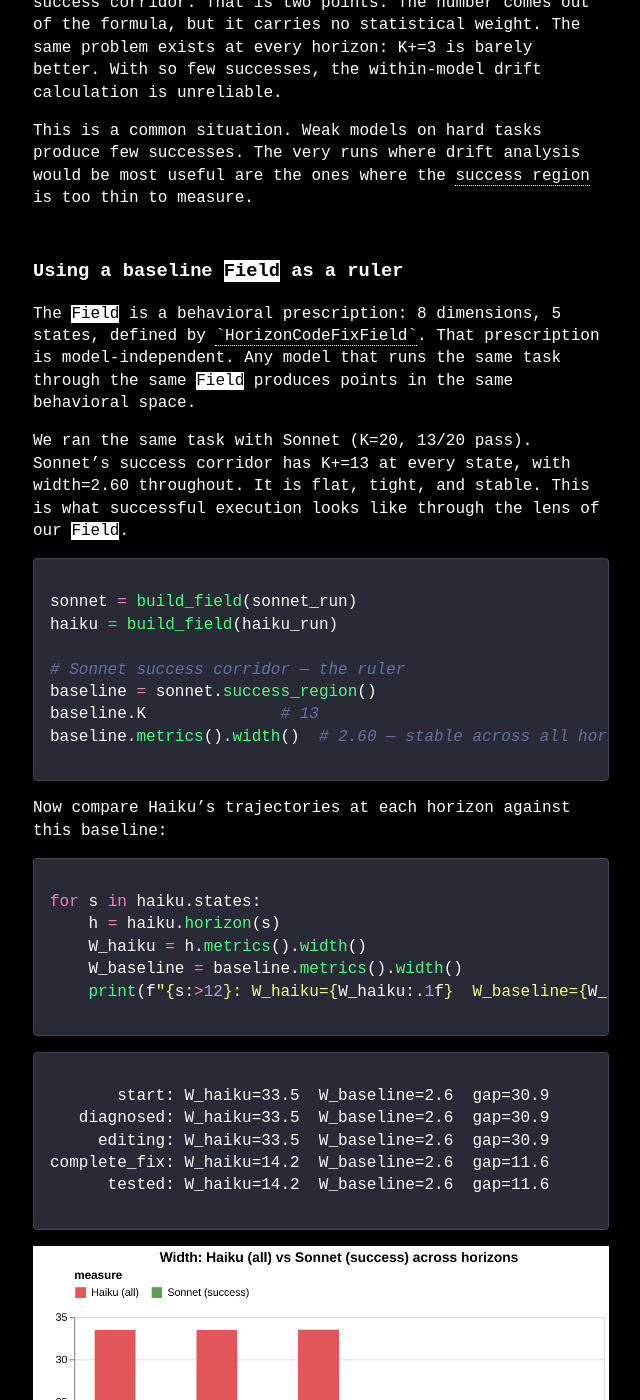
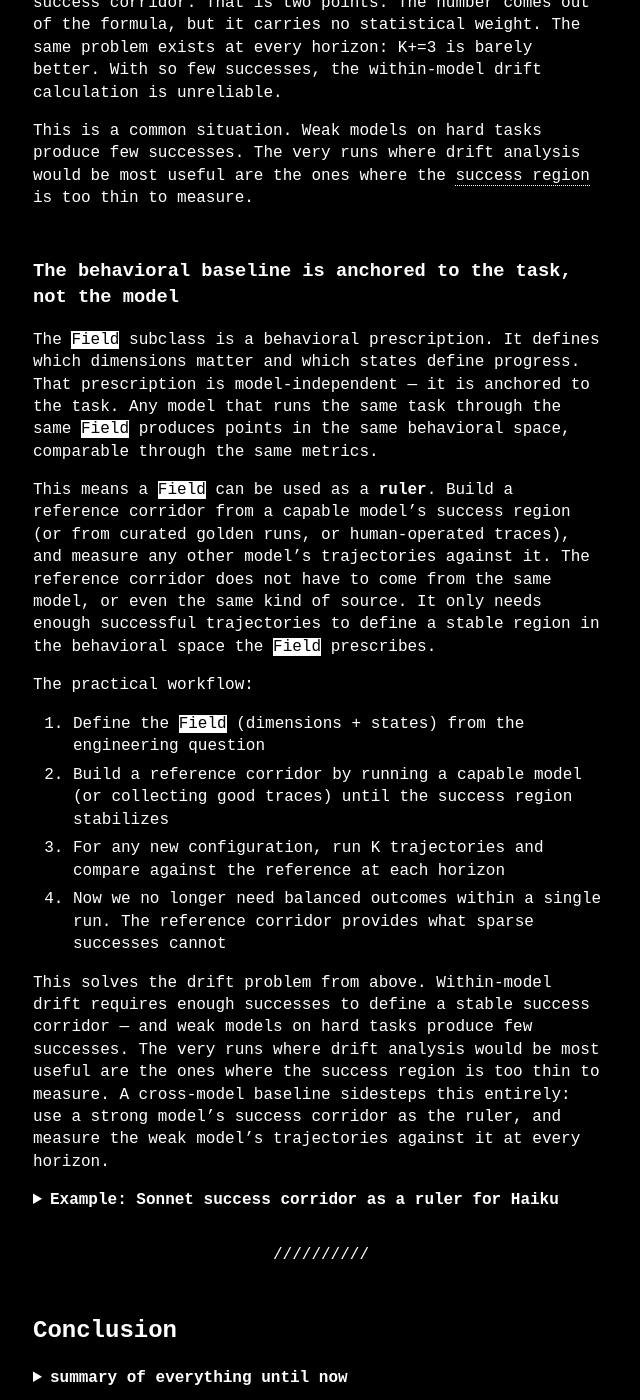
Before and after one commit to technoyoda/technoyoda.github.io, a Jekyll site: the page built from _posts/2026-02-28-agent-science.md, in a window 1280 px wide and 1400 px high, scrolled down 17555 px. Shown: the whole window, without its empty margins (319-959 px from the left). Built offline with Jekyll 4.4.1, drawn with Linux system fonts in a browser that asks for light colours; some of the changed text lies outside the part shown.

Commit message:
blog update

````diff
--- a/_posts/2026-02-28-agent-science.md
+++ b/_posts/2026-02-28-agent-science.md
@@ -662,11 +662,25 @@
 
 This is a common situation. Weak models on hard tasks produce few successes. The very runs where drift analysis would be most useful are the ones where the <tip t="Returns a materialized Field filtered to trajectories above the outcome threshold" href="https://github.com/technoyoda/aft/blob/master/agent_fields/field.py#L274" link-text="success_region() source →">success region</tip> is too thin to measure.
 
-### Using a baseline `Field` as a ruler
+### The behavioral baseline is anchored to the task, not the model
 
-The `Field` is a behavioral prescription: 8 dimensions, 5 states, defined by <tip t="Full Field subclass with measure(), dimensions(), state(), and trajectory_length() for the bug-fixing tutorial" href="https://github.com/technoyoda/aft/blob/master/tutorials/tutorial-2/horizon_field.py#L117" link-text="HorizonCodeFixField source →">`HorizonCodeFixField`</tip>. That prescription is model-independent. Any model that runs the same task through the same `Field` produces points in the same behavioral space.
+The `Field` subclass is a behavioral prescription. It defines which dimensions matter and which states define progress. That prescription is model-independent — it is anchored to the task. Any model that runs the same task through the same `Field` produces points in the same behavioral space, comparable through the same metrics.
 
-We ran the same task with Sonnet (K=20, 13/20 pass). Sonnet's success corridor has K+=13 at every state, with width=2.60 throughout. It is flat, tight, and stable. This is what successful execution looks like through the lens of our `Field`.
+This means a `Field` can be used as a **ruler**. Build a reference corridor from a capable model's success region (or from curated golden runs, or human-operated traces), and measure any other model's trajectories against it. The reference corridor does not have to come from the same model, or even the same kind of source. It only needs enough successful trajectories to define a stable region in the behavioral space the `Field` prescribes.
+
+The practical workflow:
+
+1. Define the `Field` (dimensions + states) from the engineering question
+2. Build a reference corridor by running a capable model (or collecting good traces) until the success region stabilizes
+3. For any new configuration, run K trajectories and compare against the reference at each horizon
+4. Now we no longer need balanced outcomes within a single run. The reference corridor provides what sparse successes cannot
+
+This solves the drift problem from above. Within-model drift requires enough successes to define a stable success corridor — and weak models on hard tasks produce few successes. The very runs where drift analysis would be most useful are the ones where the success region is too thin to measure. A cross-model baseline sidesteps this entirely: use a strong model's success corridor as the ruler, and measure the weak model's trajectories against it at every horizon.
+
+<details markdown="1">
+<summary><b>Example: Sonnet success corridor as a ruler for Haiku</b></summary>
+
+We ran the same bug-fixing task with both Sonnet (K=20, 13/20 pass) and Haiku (K=20, 3/20 pass), using the same <tip t="Full Field subclass with measure(), dimensions(), state(), and trajectory_length() for the bug-fixing tutorial" href="https://github.com/technoyoda/aft/blob/master/tutorials/tutorial-2/horizon_field.py#L117" link-text="HorizonCodeFixField source →">`HorizonCodeFixField`</tip>. Sonnet's success corridor has K+=13 at every state, with width=2.60 throughout — flat, tight, and stable. This is what successful execution looks like through the lens of our `Field`.
 
 ```python
 sonnet = build_field(sonnet_run)
@@ -678,7 +692,7 @@
 baseline.metrics().width()  # 2.60 — stable across all horizons
 ```
 
-Now compare Haiku's trajectories at each horizon against this baseline:
+Compare Haiku's trajectories at each horizon against this baseline:
 
 ```python
 for s in haiku.states:
@@ -698,39 +712,21 @@
 
 ![Width: Haiku (all) vs Sonnet (success) across horizons](../assets/images/cross_model_drift.png)
 
-The Sonnet success corridor (green) is a flat bar at 2.60 across all states. Haiku (red) is 10-13x wider. The gap drops at `complete_fix` (30.9 → 11.6) when the 5 trajectories that edited the wrong things are filtered out. But even the 14 that addressed all bugs are still far outside the success corridor.
+Haiku is 10-13x wider than the success corridor at every state. The gap drops at `complete_fix` (30.9 → 11.6) when the 5 trajectories that edited the wrong things are filtered out. But even the 14 that addressed all bugs are still far outside the corridor.
 
-Width tells us the spread. But we can also ask *where* in behavioral space Haiku's trajectories land relative to the success corridor. The centroid gap at each horizon answers this:
+The centroid gap reveals *where* in behavioral space Haiku lands relative to the corridor:
 
 ![Centroid gap at 'editing': Haiku − Sonnet success](../assets/images/centroid_gap_editing.png)
 
-At the `editing` horizon (K=19): Haiku trajectories average 28 messages vs the success corridor's 17.8 (gap: +10.15). They use 9.1 tool calls vs 5.6 (gap: +3.49). But they address only 2.05 bugs vs 3.0 (gap: -0.95). Every red bar means Haiku did *more* than the success corridor. The one green bar (`bugs_addressed`) means Haiku did *less*. More effort on every dimension, less quality on the one that matters.
-
 ![Centroid: Sonnet success vs Haiku at 'editing' (K=19)](../assets/images/centroid_editing.png)
 
-The diagnosis is now grounded in a stable reference. Haiku's problem at `editing` is not resource starvation. It uses 55% more messages and 60% more tool calls than what successful execution looks like. But it addresses fewer bugs. The trajectories are editing the wrong things: call sites and test inputs instead of function definitions.
+At `editing` (K=19): Haiku does *more* work on every dimension — 55% more messages, 60% more tool calls — but addresses *fewer* bugs. The diagnosis: Haiku's problem is not resource starvation. The trajectories are editing the wrong things.
 
-#### The baseline is anchored to the task, not the model
-
-The baseline does not have to come from Sonnet. It can come from any source of successful trajectories measured through the same `Field`: a different model, a curated set of golden runs, even human-operated traces. What matters is that you have enough successful trajectories to define a stable corridor in the behavioral space your `Field` prescribes.
-
-The `Field` subclass is the behavioral prescription. It defines which dimensions matter and which states define progress. That prescription is fixed. What varies is which distribution fills it. A strong model's success region, a weak model's full field, a human operator's traces. All produce points in the same space, all comparable through the same metrics.
-
-The practical workflow:
-
-1. Define the `Field` (dimensions + states) from the engineering question
-2. Build a reference corridor by running a capable model (or collecting good traces) until the success region stabilizes
-3. For any new configuration, run K trajectories and compare against the reference at each horizon
-4. Now we no longer need balanced outcomes within a single run. The reference corridor provides what sparse successes cannot
-
-<details markdown="1">
-<summary><b>What shifts between horizons</b></summary>
-
-At `complete_fix` (K=14), the centroid gap changes character. The `bugs_addressed` gap disappears (by definition, all 14 addressed all 3 bugs). But the `num_messages` gap *grows* to +12.5, and a new gap appears: `num_edits` at +0.79. Even the Haiku trajectories that produced correct fixes needed an extra edit and 12 more messages to get there.
+At `complete_fix` (K=14), the gap changes character. The `bugs_addressed` gap disappears (by definition, all 14 addressed all 3 bugs). But the `num_messages` gap *grows* to +12.5, and `num_edits` appears at +0.79. Even the Haiku trajectories that produced correct fixes needed an extra edit and 12 more messages to get there.
 
 ![Centroid gap at 'complete_fix': Haiku − Sonnet success](../assets/images/centroid_gap_complete_fix.png)
 
-The failure mode shifts depending on which state we condition on. At `editing`, the gap is about targeting (wrong bugs addressed). At `complete_fix`, it is about efficiency (right bugs, but more effort to get there). Horizons let us see this shift; the baseline corridor gives us stable ground to measure it from.
+The failure mode shifts depending on which state we condition on. At `editing`, it is about targeting (wrong bugs). At `complete_fix`, it is about efficiency (right bugs, more effort). Horizons reveal this shift; the baseline corridor gives stable ground to measure it from.
 
 </details>
 
````
